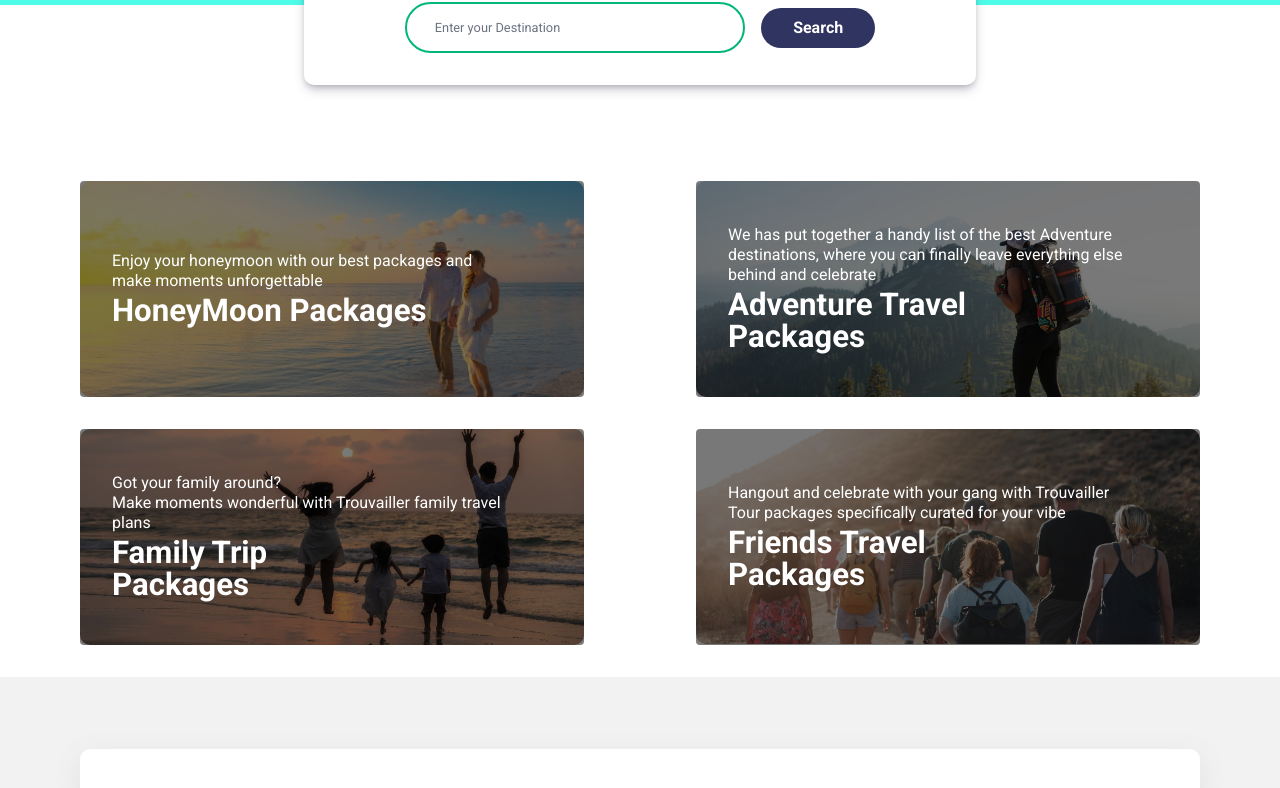
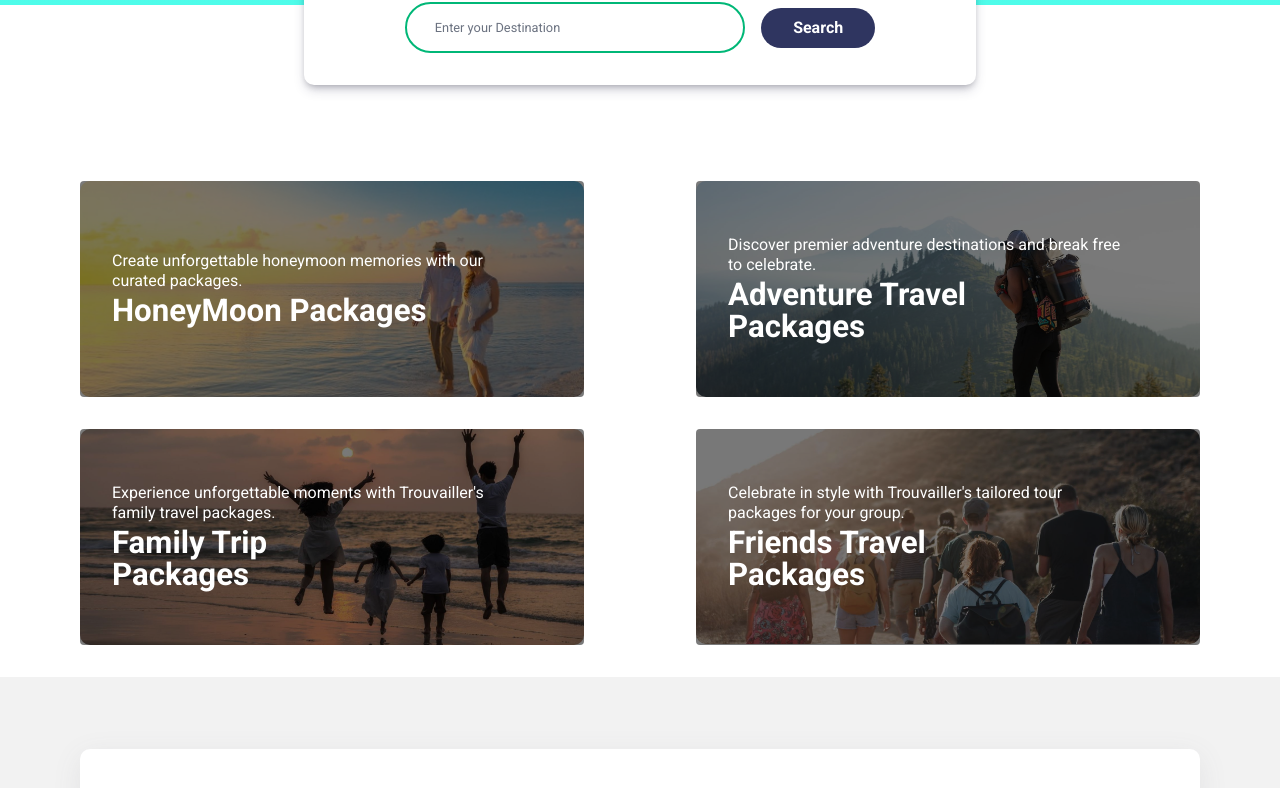
Before and after one commit to jaisonjoshi/trouvaillerdeployed, a React (Create React App) app in the folder client/: page /packages in a window 1280 px wide. Shown: the part 454-1242 px from the top of the page. Built offline with nearby package versions, Linux system fonts and the light colour scheme; no server answers.

Commit message:
Updated contents

```diff
--- a/client/src/Pages/components/cards/list2.jsx
+++ b/client/src/Pages/components/cards/list2.jsx
@@ -472,7 +472,11 @@ const color = "text-blacky-dark";
 
             <img src={honeymoon} className="w-[100%] rounded-[10px]" alt="" />
             <div className="absolute top-[50%] flex flex-col gap-1 translate-y-[-50%] left-4 lg:left-8 z-[45] w-[80%] 2xl:w-[50%]">
-              <p className="text-[white] text-xs sm:text-sm xl:text-base w-[100%]">Enjoy your honeymoon with our best packages and make moments unforgettable</p>
+              <p className="text-[white] text-xs sm:text-sm xl:text-base w-[100%]">Create unforgettable honeymoon memories with our curated packages.
+
+
+
+</p>
               <span className="text-lg lg:text-2xl xl:text-3xl font-bold text-[white] ">HoneyMoon Packages</span>
 
             </div>
@@ -484,7 +488,7 @@ const color = "text-blacky-dark";
 
                 <img src={adventure} className="w-[100%] rounded-[10px]" alt="" />
                 <div className="absolute top-[50%] flex flex-col gap-1 translate-y-[-50%] left-4 lg:left-8 z-[45] w-[80%] 2xl:w-[50%]">
-                  <p className="text-[white] text-xs sm:text-sm xl:text-base w-[100%]">We has put together a handy list of the best Adventure destinations, where you can finally leave everything else behind and celebrate </p>
+                  <p className="text-[white] text-xs sm:text-sm xl:text-base w-[100%]">Discover premier adventure destinations and break free to celebrate.</p>
                   <span className="text-lg lg:text-2xl xl:text-3xl font-bold text-[white] ">Adventure Travel<br className="hidden lg:block" /> Packages</span>
 
                 </div>
@@ -497,8 +501,8 @@ const color = "text-blacky-dark";
 
                 <img src={family} className="w-[100%] rounded-[10px]" alt="" />
                 <div className="absolute top-[50%] flex flex-col gap-1 translate-y-[-50%] left-4 lg:left-8 z-[45]  w-[80%] 2xl:w-[50%]">
-                  <p className="text-[white] text-xs sm:text-sm xl:text-base w-[100%]">Got your family around?<br></br>
-                  Make moments wonderful with Trouvailler family travel plans </p>
+                  <p className="text-[white] text-xs sm:text-sm xl:text-base w-[100%]">
+                  Experience unforgettable moments with Trouvailler's family travel packages. </p>
                   <span className=" text-lg lg:text-2xl xl:text-3xl font-bold text-[white] ">Family Trip<br className="hidden lg:block" /> Packages</span>
 
                 </div>
@@ -512,7 +516,7 @@ const color = "text-blacky-dark";
 
                 <img src={friends} className="w-[100%] rounded-[10px]" alt="" />
                 <div className="absolute  flex flex-col gap-1 top-[50%] translate-y-[-50%] left-4 lg:left-8 z-[45] w-[80%] 2xl:w-[50%]">
-                  <p className="text-[white] text-xs sm:text-sm xl:text-base w-[100%]">Hangout and celebrate with your gang with Trouvailler Tour packages specifically curated for your vibe </p>
+                  <p className="text-[white] text-xs sm:text-sm xl:text-base w-[100%]">Celebrate in style with Trouvailler's tailored tour packages for your group.</p>
                   <span className=" text-lg lg:text-2xl xl:text-3xl font-bold text-[white] ">Friends Travel<br className="hidden lg:block"/> Packages</span>
 
                 </div>
```
